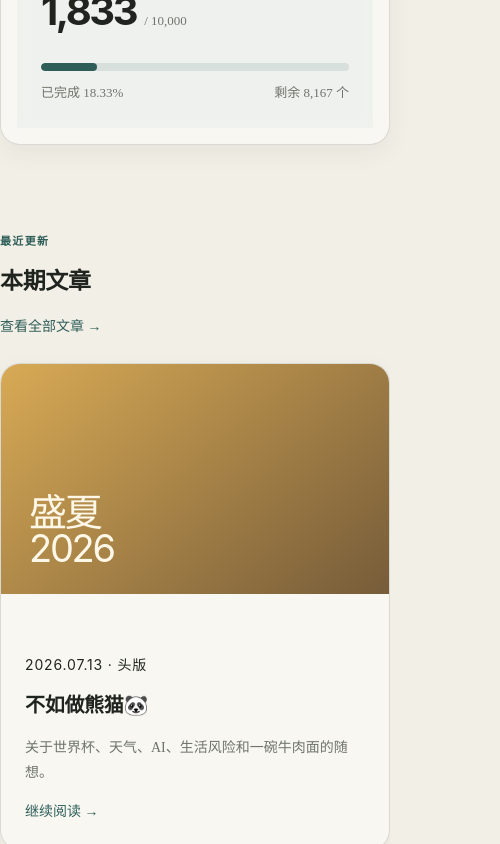
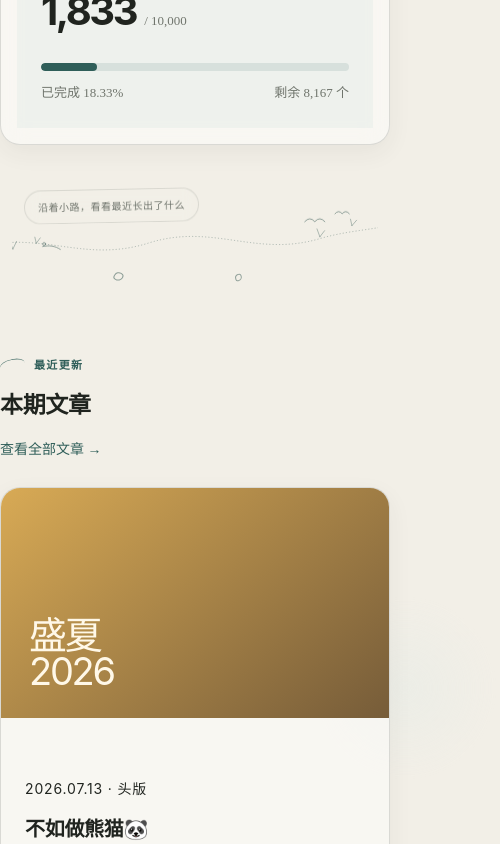
Before and after one commit to BurgCreate/lmn516-v2, a Next.js app: page / in a window 390 px wide. Shown: the part 1937-2781 px from the top of the page, 500 px wide, since content can reach past the window. Built offline with nearby package versions, Linux system fonts and the light colour scheme; no server answers.

Commit message:
feat(v3): extend the Living Garden through the homepage

```diff
--- a/app/page.tsx
+++ b/app/page.tsx
@@ -6,6 +6,7 @@ import LatestPosts from "@/components/home/LatestPosts";
 import LifeArchive from "@/components/home/LifeArchive";
 import AboutSection from "@/components/home/AboutSection";
 import SiteFooter from "@/components/home/SiteFooter";
+import GardenTrail from "@/components/home/GardenTrail";
 import {
   getPosts,
   getPostById,
@@ -89,8 +90,11 @@ export default async function HomePage() {
         remaining={remaining}
       />
 
+      <GardenTrail variant="bird" label="沿着小路，看看最近长出了什么" />
       <LatestPosts featured={featured} cards={cards} />
+      <GardenTrail variant="bench" label="在长椅旁，翻一翻生活收藏" />
       <LifeArchive />
+      <GardenTrail variant="mailbox" label="花园尽头，也欢迎留下你的痕迹" />
       <AboutSection />
 
       {latestMoment && (
--- /dev/null
+++ b/components/home/GardenTrail.tsx
@@ -0,0 +1,51 @@
+type GardenTrailProps = {
+  variant?: "bird" | "bench" | "mailbox";
+  label: string;
+};
+
+export default function GardenTrail({
+  variant = "bird",
+  label,
+}: GardenTrailProps) {
+  return (
+    <div className={`garden-trail garden-trail-${variant}`} aria-hidden="true">
+      <span className="garden-trail-label">{label}</span>
+
+      <svg viewBox="0 0 1200 180" role="presentation">
+        <path
+          className="garden-trail-path"
+          d="M-30 136C168 72 282 176 472 116C650 60 768 157 947 104C1046 75 1126 82 1230 42"
+        />
+        <path
+          className="garden-trail-grass"
+          d="M94 133l-8-18m8 18 10-21m55 5-4-17m4 17 11-15m777-3-8-22m8 22 13-17m76-14-4-18m4 18 13-15"
+        />
+
+        {variant === "bird" && (
+          <g className="garden-trail-scene garden-trail-birds">
+            <path d="M905 57q14-16 28 0q14-16 28 0" />
+            <path d="M989 35q10-12 20 0q10-12 20 0" />
+            <path d="M177 126c18-4 34-2 49 8" />
+            <circle cx="181" cy="119" r="4" />
+          </g>
+        )}
+
+        {variant === "bench" && (
+          <g className="garden-trail-scene garden-trail-bench">
+            <path d="M902 94h102v20H902zM916 114l-8 31m80-31 8 31M916 80h76v14h-76z" />
+            <path d="M1035 109c16-16 32-14 43 2-19 1-31 10-38 25" />
+            <circle cx="1072" cy="101" r="5" />
+          </g>
+        )}
+
+        {variant === "mailbox" && (
+          <g className="garden-trail-scene garden-trail-mailbox">
+            <path d="M915 70h70c18 0 31 13 31 31v30H915z" />
+            <path d="M966 70v75M932 96h25M1016 94h28v12h-28" />
+            <path d="M1044 94V62m0 0 17 8-17 8" />
+          </g>
+        )}
+      </svg>
+    </div>
+  );
+}
--- a/styles/03-home.css
+++ b/styles/03-home.css
@@ -1491,3 +1491,216 @@
     animation: none;
   }
 }
+
+/* ==========================
+   13. V3.0 花园路径与场景插画
+========================== */
+
+.garden-trail {
+  position: relative;
+  width: min(calc(100% - 40px), 1180px);
+  height: 180px;
+  margin: 8px auto -28px;
+  overflow: hidden;
+  color: color-mix(in srgb, var(--accent) 74%, var(--text));
+  pointer-events: none;
+}
+
+.garden-trail svg {
+  position: absolute;
+  inset: 0;
+  width: 100%;
+  height: 100%;
+  overflow: visible;
+}
+
+.garden-trail-label {
+  position: absolute;
+  z-index: 2;
+  top: 26px;
+  left: clamp(24px, 7vw, 92px);
+  max-width: 330px;
+  padding: 7px 13px;
+  border: 1px solid color-mix(in srgb, var(--line) 80%, transparent);
+  border-radius: 999px;
+  background: color-mix(in srgb, var(--bg) 88%, transparent);
+  color: var(--muted);
+  font-family: var(--font-sans);
+  font-size: 12px;
+  letter-spacing: 0.05em;
+  transform: rotate(-1.2deg);
+  backdrop-filter: blur(8px);
+}
+
+.garden-trail-path,
+.garden-trail-grass,
+.garden-trail-scene path,
+.garden-trail-scene circle,
+.garden-trail-scene rect {
+  fill: none;
+  stroke: currentColor;
+  stroke-linecap: round;
+  stroke-linejoin: round;
+}
+
+.garden-trail-path {
+  stroke-width: 2.1;
+  stroke-dasharray: 1 8;
+  opacity: 0.42;
+}
+
+.garden-trail-grass {
+  stroke-width: 2;
+  opacity: 0.48;
+}
+
+.garden-trail-scene {
+  stroke-width: 2.2;
+  opacity: 0.72;
+}
+
+.garden-trail-birds {
+  animation: garden-bird-drift 7s ease-in-out infinite;
+  transform-origin: 92% 28%;
+}
+
+.garden-trail-bench,
+.garden-trail-mailbox {
+  transform: rotate(-1deg);
+  transform-origin: center;
+}
+
+.garden-trail::before,
+.garden-trail::after {
+  content: "";
+  position: absolute;
+  z-index: 1;
+  bottom: 34px;
+  width: 9px;
+  height: 9px;
+  border: 1.5px solid currentColor;
+  border-radius: 60% 40% 65% 35%;
+  opacity: 0.5;
+  transform: rotate(32deg);
+}
+
+.garden-trail::before {
+  left: 28%;
+}
+
+.garden-trail::after {
+  left: 61%;
+  width: 7px;
+  height: 7px;
+  transform: rotate(-18deg);
+}
+
+@keyframes garden-bird-drift {
+  0%, 100% { transform: translate(0, 0); }
+  50% { transform: translate(-7px, -4px); }
+}
+
+/* 让原本独立的首页区块更像同一片花园，而不是展览馆里的几间白屋子 */
+.notes,
+.archive,
+.about {
+  position: relative;
+}
+
+.notes::before,
+.archive::before,
+.about::before {
+  content: "";
+  position: absolute;
+  z-index: -1;
+  width: 280px;
+  height: 280px;
+  border-radius: 50%;
+  background: radial-gradient(circle, color-mix(in srgb, var(--accent-soft) 54%, transparent), transparent 68%);
+  filter: blur(2px);
+  opacity: 0.58;
+  pointer-events: none;
+}
+
+.notes::before {
+  top: 18%;
+  right: -110px;
+}
+
+.archive::before {
+  top: 8%;
+  left: -130px;
+}
+
+.about::before {
+  right: 8%;
+  bottom: -90px;
+}
+
+.section-heading .eyebrow,
+.archive-intro-copy .eyebrow,
+.about-card .eyebrow {
+  position: relative;
+  display: inline-flex;
+  align-items: center;
+  gap: 9px;
+}
+
+.section-heading .eyebrow::before,
+.archive-intro-copy .eyebrow::before,
+.about-card .eyebrow::before {
+  content: "";
+  width: 25px;
+  height: 12px;
+  border-top: 1.6px solid var(--accent);
+  border-radius: 50%;
+  transform: rotate(-12deg);
+  opacity: 0.72;
+}
+
+.archive-card:nth-child(1) { transform: rotate(-0.45deg); }
+.archive-card:nth-child(2) { transform: rotate(0.35deg); }
+.archive-card:nth-child(3) { transform: rotate(0.25deg); }
+.archive-card:nth-child(4) { transform: rotate(-0.35deg); }
+
+.archive-card:hover {
+  transform: translateY(-4px) rotate(0deg);
+}
+
+@media (max-width: 720px) {
+  .garden-trail {
+    width: calc(100% - 24px);
+    height: 138px;
+    margin-top: 0;
+    margin-bottom: -18px;
+  }
+
+  .garden-trail-label {
+    top: 12px;
+    left: 12px;
+    max-width: 245px;
+    font-size: 10px;
+  }
+
+  .garden-trail svg {
+    transform: scale(1.18);
+    transform-origin: center bottom;
+  }
+
+  .garden-trail-scene {
+    opacity: 0.62;
+  }
+
+  .notes::before,
+  .archive::before,
+  .about::before {
+    width: 190px;
+    height: 190px;
+  }
+}
+
+@media (prefers-reduced-motion: reduce) {
+  .garden-trail-birds {
+    animation: none;
+  }
+}
```
